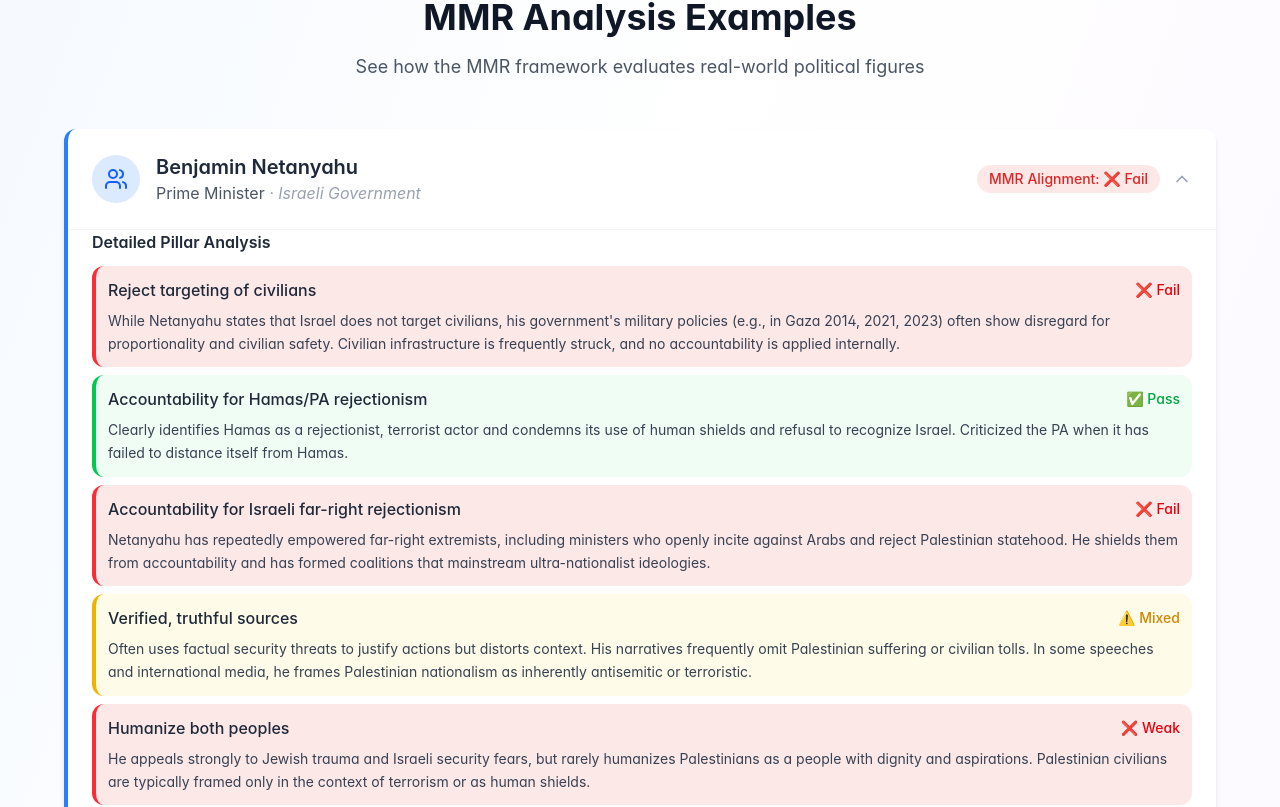
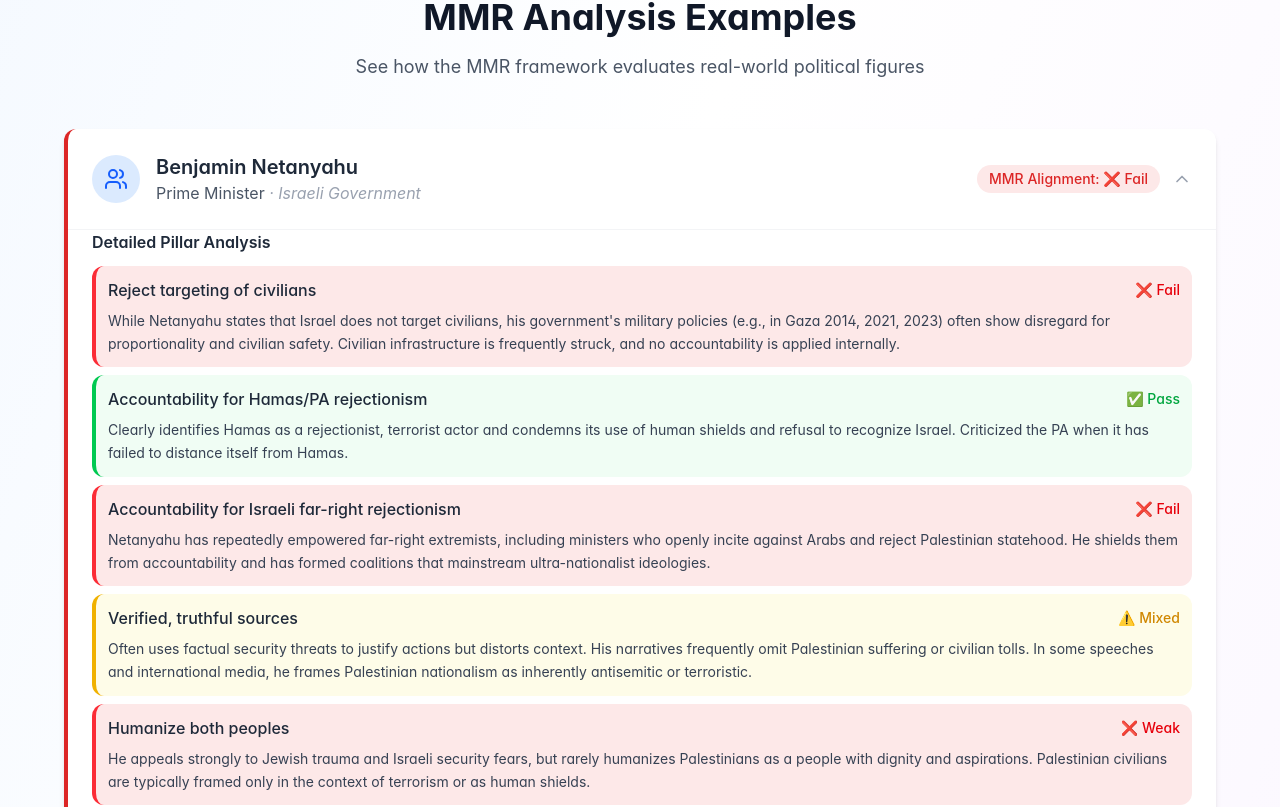
Before and after one commit to mutualmoralrespect/palestine-israel-solidarity-app, a React (Vite) app: page / in a window 1280 px wide. Shown: the part 2340-3147 px from the top of the page. Built offline with nearby package versions, Linux system fonts and the light colour scheme.

Commit message:
****left side matches status color.

```diff
--- a/src/components/shared/ProfileCard.jsx
+++ b/src/components/shared/ProfileCard.jsx
@@ -28,7 +28,7 @@ const ProfileCard = ({
   const statusDisplay = getStatusDisplay(overallRating);
 
   return (
-    <div className="bg-white rounded-lg shadow-md border-l-4 border-blue-500">
+    <div className="bg-white rounded-lg shadow-md border-l-4" style={{ borderLeftColor: statusDisplay.hexColor }}>
       {/* Card Header - Always Visible */}
       <div
         className="p-6 cursor-pointer hover:bg-gray-50 transition-colors"
```
